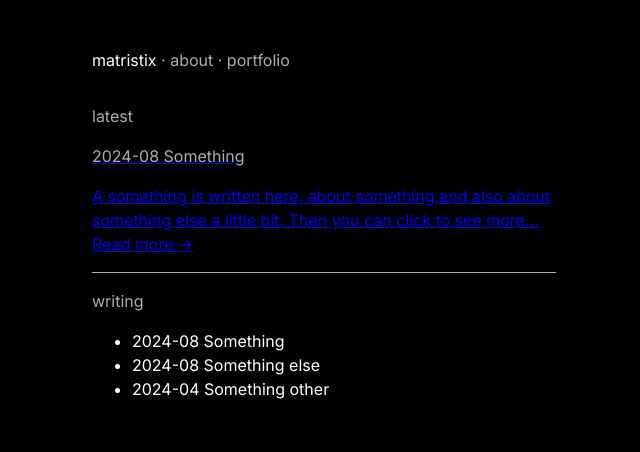
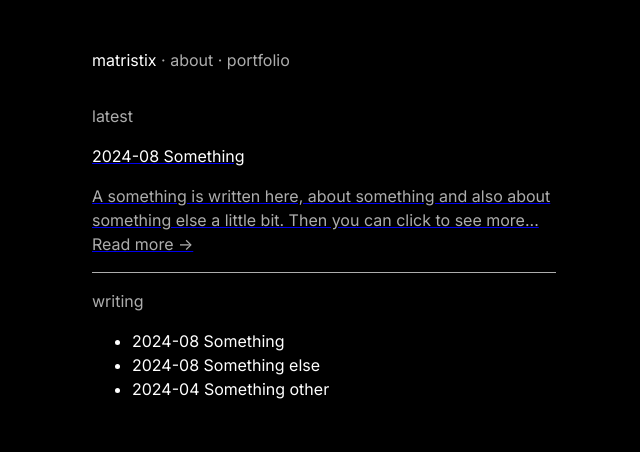
Before and after one commit to matristix/matristix.github.io, a plain HTML site: page index.html in a window 1280 px wide. Shown: the whole page, without its empty margins (316-956 px from the left). Drawn offline with Linux system fonts and the light colour scheme.

Commit message:
Update styles.css

```diff
--- a/styles.css
+++ b/styles.css
@@ -50,3 +50,15 @@ hr {
   background-color: #adadad; /* Sets the color of the line */
   margin: 1rem 0; /* Adds vertical space around the line */
 }
+
+.link-container h2 {
+  color: #fff;
+}
+
+.link-container p {
+  color: #adadad;
+}
+
+.link-container:hover {
+  color: #fff;
+}
```
